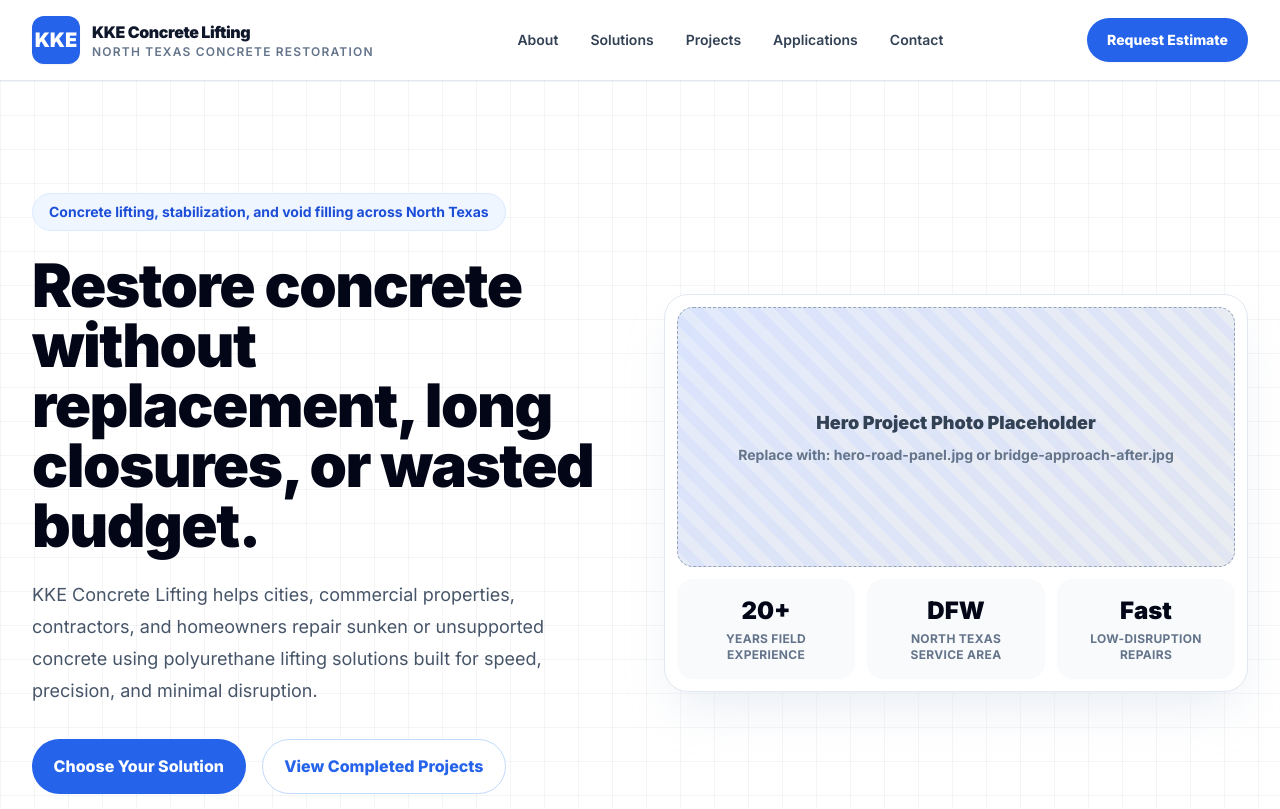
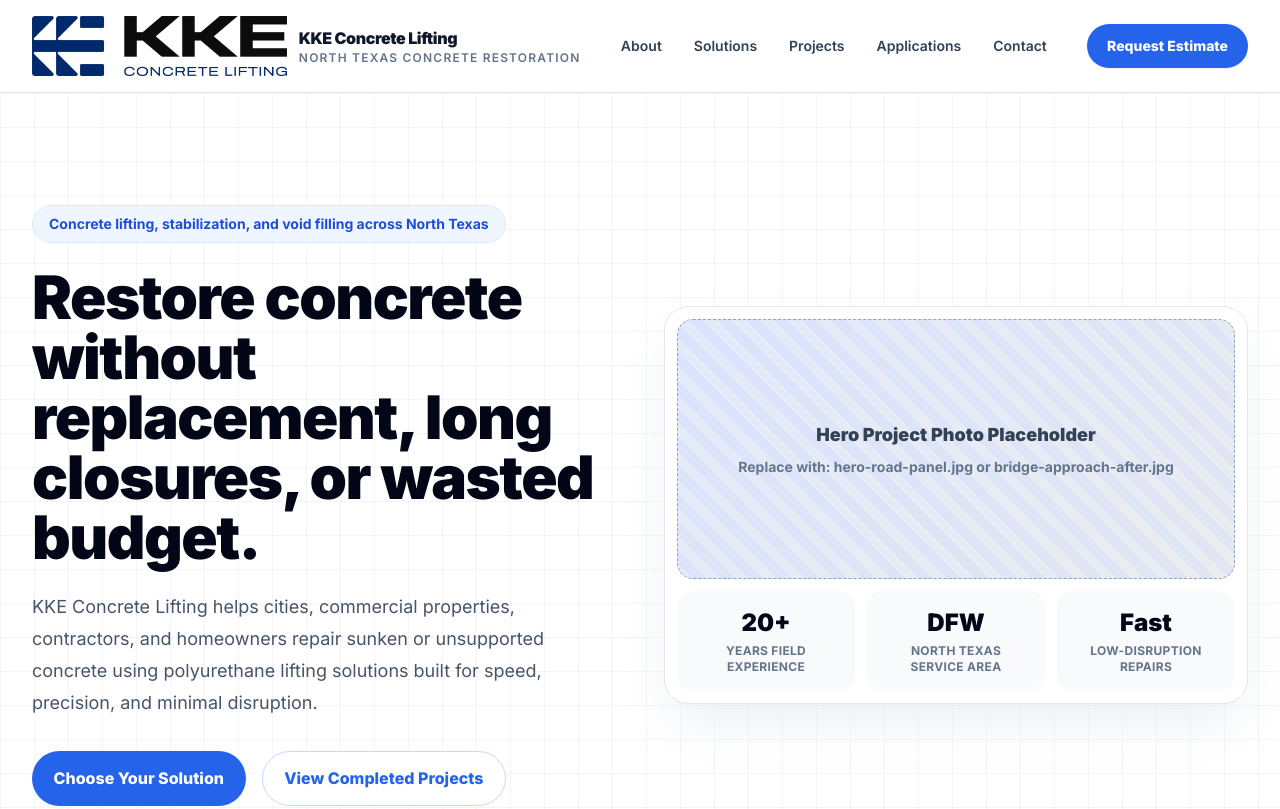
Before and after one commit to cosmecharles88-stack/kkeinc.net, a plain HTML site: page index.html in a window 1280 px wide. Shown: the top 809 px of the page. Drawn offline with nearby package versions, Linux system fonts and the light colour scheme.

Commit message:
Replace logo div with image for KKE Concrete Lifting

```diff
--- a/index.html
+++ b/index.html
@@ -205,7 +205,7 @@
   <header class="sticky top-0 z-50 border-b border-slate-200 bg-white/92 backdrop-blur">
     <div class="mx-auto flex max-w-7xl items-center justify-between px-6 py-4 lg:px-8">
       <a href="#home" class="flex items-center gap-3">
-        <div class="flex h-12 w-12 items-center justify-center rounded-xl bg-blue-600 text-xl font-black text-white shadow-sm">KKE</div>
+        <img src="KKE-Concrete-Lifting-Horizontal.jpg" alt="KKE Concrete Lifting Logo" style="height:60px; width:auto; object-fit:contain;">
         <div class="leading-tight">
           <div class="text-base font-black tracking-tight text-slate-900">KKE Concrete Lifting</div>
           <div class="text-xs font-semibold uppercase tracking-widest text-slate-500">North Texas Concrete Restoration</div>
```
